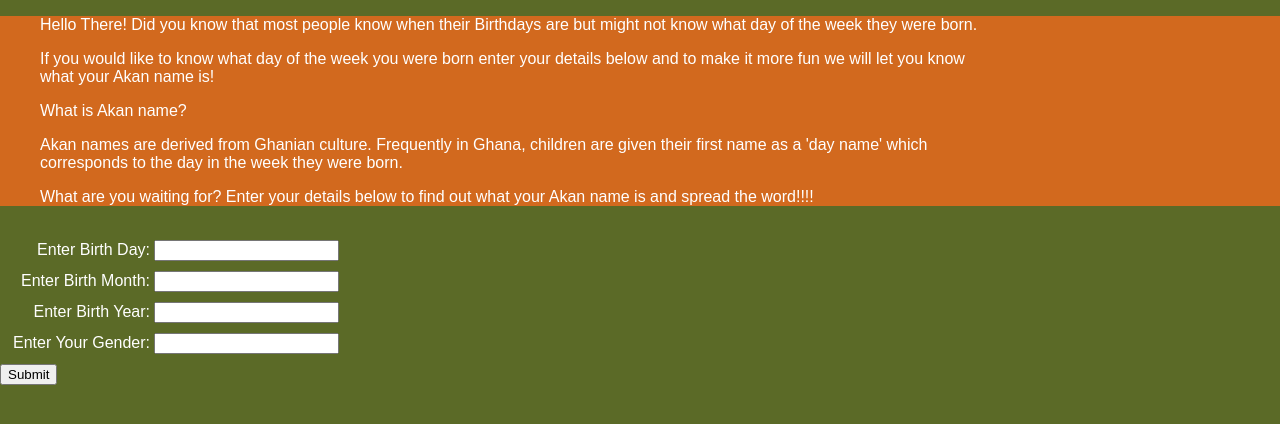
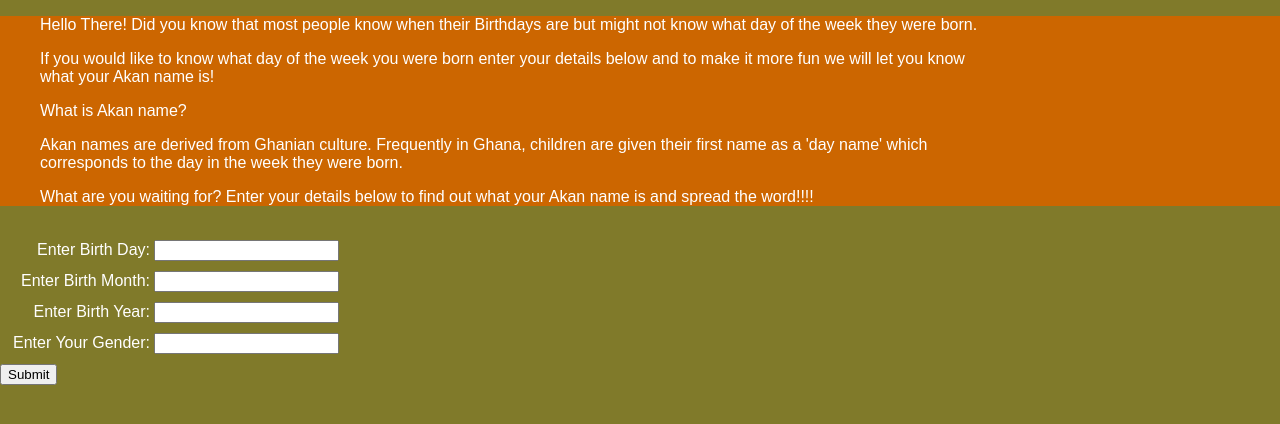
Before and after one commit to Okimani/Akan-names, a plain HTML site: page html/index.html in a window 1280 px wide. Drawn offline with Linux system fonts and the light colour scheme.

Commit message:
changed background color for  body and top div

```diff
--- a/css/style.css
+++ b/css/style.css
@@ -5,12 +5,12 @@
 }
 
 .divbkg {
-    background-color: chocolate;
+    background-color: #CC6600;
 }
 
 body {
     font-family: OpenSans, sans-serif;
-    background: #5B6A27;
+    background: #807a2a;
     margin: 0;
     color: white;
 
```
